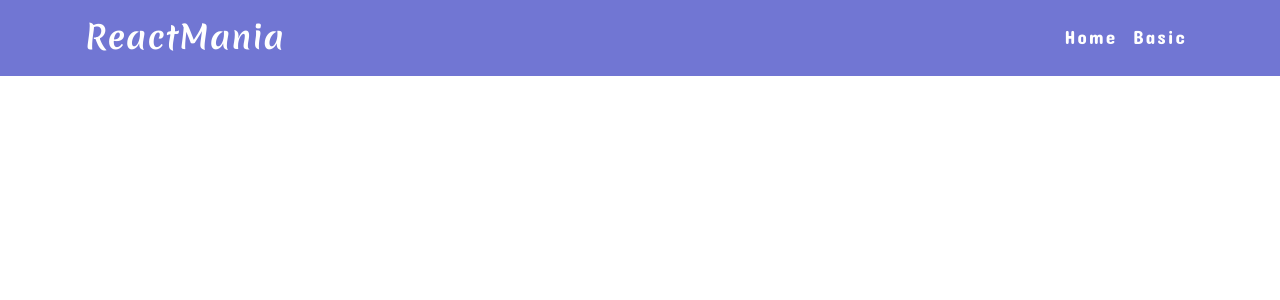
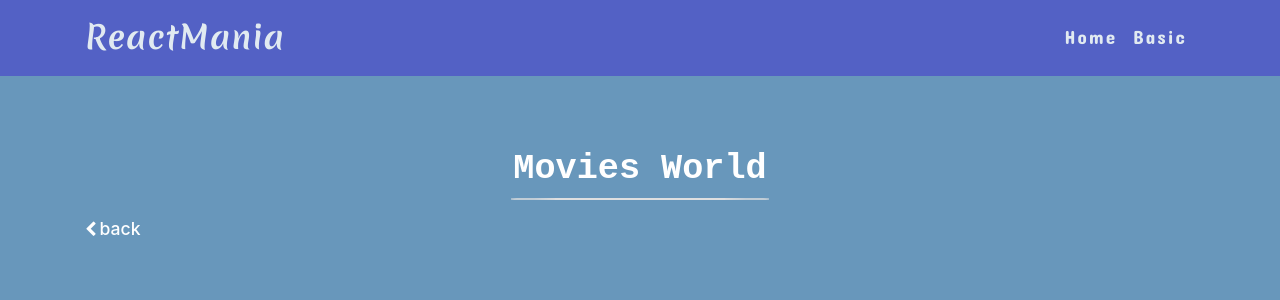
Before and after one commit to Gilpix/React-Projects, a React (Create React App) app: page /movies in a window 1280 px wide. Shown: the top 300 px of the page. Built offline with nearby package versions, Linux system fonts and the light colour scheme; no server answers.

Commit message:
customHook useFetch used inMoviesWorld component to get top 250 movies data from imdb api

```diff
--- a/src/components/MoviesWorld/MoviesWorld.js
+++ b/src/components/MoviesWorld/MoviesWorld.js
@@ -1,8 +1,23 @@
 import React from 'react'
+import Header from '../SharedComp/Header';
+
+import { useFetch } from "./useFetch";
+
+
+const url = 'https://imdb-api.com/en/API/Top250Movies/' + process.env.REACT_APP_SECRET_NAME;
+
 
 function MoviesWorld() {
+    document.body.style = 'background: rgba(104,151,187, 1)';
+
+    const { data } = useFetch(url);
+    // console.log(data)
+
     return (
         <div>
+            <Header heading='Movies World'></Header>
+
+
 
         </div>
     )
```
